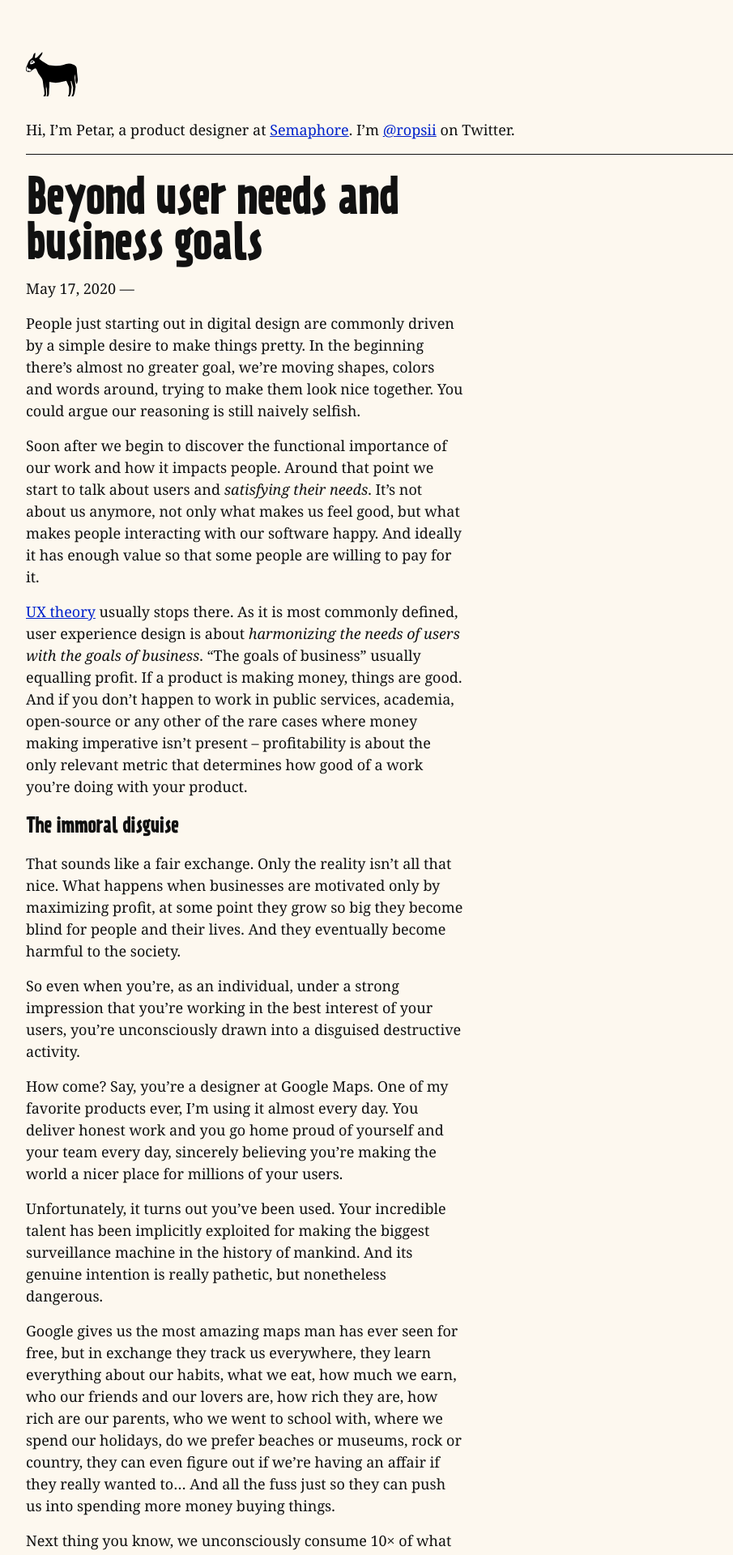
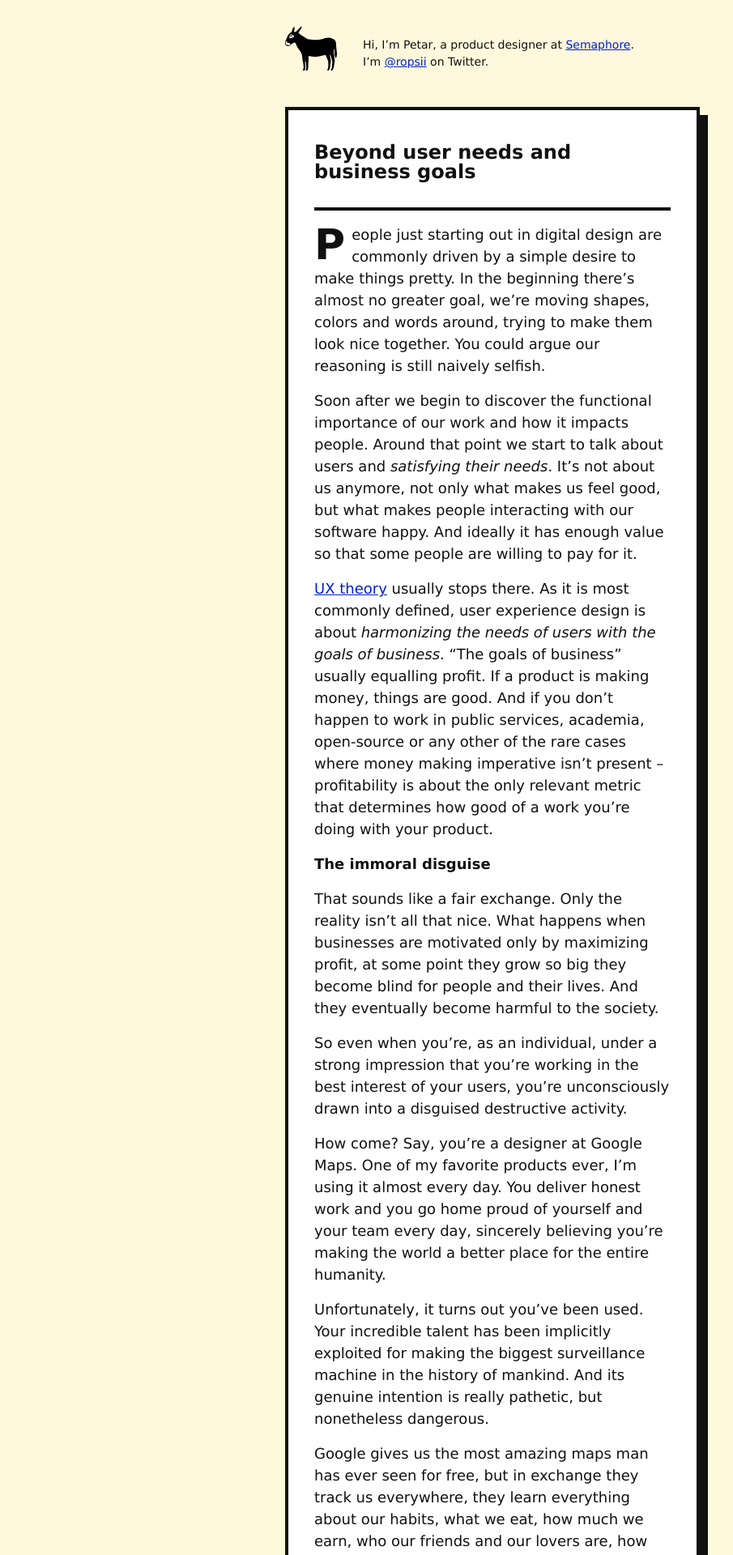
Before and after one commit to ropsii/ropsii.github.io, a Jekyll site: the page built from _posts/2020-05-17-beyond-user-needs-and-business-goals.markdown, in a window 1280 px wide. Shown: the top 1920 px of the page at 81% size, without its empty margins (32-937 px from the left). Built offline with Jekyll 4.4.1, drawn with Linux system fonts in a browser that asks for light colours; some of the changed text lies outside the part shown.

Commit message:
update design

```diff
--- a/_includes/head.html
+++ b/_includes/head.html
@@ -10,15 +10,18 @@
 
 <body>
 
-    <div class="pa3 pa5-m">
+    <div class="pb5 ph3">
 
-        <header class="mb3">
-            <h1 class="normal mt0 mb3">
-                <a rel="author" href="{{ "/" | relative_url }}">
-                    <img src="{% link /assets/small-donkey.svg %}" alt="donkey" width="64">
-                </a>
-            </h1>
-            <p class="f5 f4-m mb0">Hi, I’m Petar, a product designer at <a
-                    href="https://semaphoreci.com">Semaphore</a>. I’m <a href="https://twitter.com/ropsii">@ropsii</a>
-                on Twitter.</p>
+        <header>
+            <div class="flex items-center mw6 center pv3 pv4-m">
+                <h1 class="flex-shrink-0 normal mt0 mb0 mr4">
+                    <a rel="author" href="{{ "/" | relative_url }}">
+                        <img src="{% link /assets/small-donkey.svg %}" alt="donkey" width="64">
+                    </a>
+                </h1>
+                <p class="f6 mb0">
+                    Hi, I’m Petar, a product designer at <a href="https://semaphoreci.com">Semaphore</a>.<br class="dn di-m">
+                    I’m <a href="https://twitter.com/ropsii">@ropsii</a> on Twitter.
+                </p>
+            </div>
         </header>
--- a/_layouts/post.html
+++ b/_layouts/post.html
@@ -3,26 +3,26 @@
 
 {%- include head.html -%}
 
-        <article class="bt pt3" itemscope itemtype="http://schema.org/BlogPosting">
+        <article class="mw6 center ba bw2 bg-white pa3 pa4-m" style="box-shadow: 10px 10px;" itemscope itemtype="http://schema.org/BlogPosting">
 
-            <div>
-                <h1 class="sans-serif f2 f1-m lh-solid mt2 mb3 mw6" itemprop="name headline">{{ page.title | escape }}</h1>
-                <p class="f5 f4-m mv3">
-                    <time datetime="{{ page.date | date_to_xmlschema }}" itemprop="datePublished">
-                        {%- assign date_format = site.date_format | default: "%B %-d, %Y" -%}
-                        {{ page.date | date: date_format }}
-                    </time> —
-                </p>
+            <div class="">
+                <h1 class="f3 lh-solid mt0 mt2-m mb3 pb3 pb4-m bb bw2" itemprop="name headline">{{ page.title | escape }}</h1>
 
-                <div class="f5 f4-m measure post-content" itemprop="articleBody">
+                <div class="f5 f4-m post-content" itemprop="articleBody">
                     {{ content }}
                 </div>
             </div>
 
-            <footer class="mt4 pt3 bt">
-                <div class="">
+            <footer class="mt4">
+                <div class="f6">
+                    <p class="b mb3">Published on
+                        <time datetime="{{ page.date | date_to_xmlschema }}" itemprop="datePublished">
+                            {%- assign date_format = site.date_format | default: "%B %-d, %Y" -%}
+                            {{ page.date | date: date_format }}.
+                        </time>
+                    </p>
                     <p class="mb0">Comment <a href="https://twitter.com/ropsii">@ropsii</a> on Twitter.</p>
-                    <p class="mb0">Find <a href="{{ "/" | relative_url }}">more articles</a> on homepage.</p>
+                    <p class="mb0">More 2-minute essays on <a href="{{ "/" | relative_url }}">homepage</a>.</p>
                     <p class="mb0">Get updates via <a href="{{ "/feed.xml" | relative_url }}">RSS Feed</a>.</p>
                 </div>
             </footer>
--- a/_posts/2020-05-17-beyond-user-needs-and-business-goals.markdown
+++ b/_posts/2020-05-17-beyond-user-needs-and-business-goals.markdown
@@ -19,7 +19,7 @@ That sounds like a fair exchange. Only the reality isn’t all that nice. What h
 
 So even when you’re, as an individual, under a strong impression that you’re working in the best interest of your users, you’re unconsciously drawn into a disguised destructive activity.
 
-How come? Say, you’re a designer at Google Maps. One of my favorite products ever, I’m using it almost every day. You deliver honest work and you go home proud of yourself and your team every day, sincerely believing you’re making the world a nicer place for millions of your users.
+How come? Say, you’re a designer at Google Maps. One of my favorite products ever, I’m using it almost every day. You deliver honest work and you go home proud of yourself and your team every day, sincerely believing you’re making the world a better place for the entire humanity.
 
 Unfortunately, it turns out you’ve been used. Your incredible talent has been implicitly exploited for making the biggest surveillance machine in the history of mankind. And its genuine intention is really pathetic, but nonetheless dangerous.
 
--- a/_sass/tachyons/_styles.scss
+++ b/_sass/tachyons/_styles.scss
@@ -13,31 +13,25 @@
 
 */
 
-@font-face {
-    font-family: 'Prater Sans Regular';
-    src:  url('pratersans-regular.woff2') format('woff2'),
-          url('pratersans-regular.woff') format('woff');
-    font-weight: 400;
-    font-style: normal;
-    font-display: swap;
-}
-
 
 body {
-    font-family: $serif;
+    font-family: $sans-serif;
     line-height: $line-height-copy;
     font-size: $font-size-5;
     color: $near-black;
-    background-color: #fdf8ef;
-    min-height: 100%;
+    background: cornsilk;
 }
 
 a {
     color: $link-color;
 }
 
+a:hover {
+    text-decoration: none;
+}
+
 a:focus {
-    outline: 3px solid $gold;
+    outline: 3px solid $link-color;
 }
 
 hr {
@@ -61,9 +55,17 @@ pre,table,fieldset,hr {
     margin-bottom: 1rem;
 }
 
+.post-content p:first-child::first-letter {
+    float: left;
+    display: block;
+    font-weight: bold;
+    font-size: 52px;
+    line-height: 1;
+    margin-right: 8px;
+}
+
 .post-content h2 {
-    font-size: $font-size-3;
-    font-family: $sans-serif;
+    font-size: $font-size-4;
 }
 
 .post-content h3 {
--- a/_sass/tachyons/_variables.scss
+++ b/_sass/tachyons/_variables.scss
@@ -1,7 +1,7 @@
 
 // Converted Variables
 
-$sans-serif: 'prater sans regular', sans-serif;
+$sans-serif: verdana, sans-serif;
 $serif: georgia, serif !default;
 $code: SFMono-Regular, Consolas, Liberation Mono, Menlo, monospace !default;
 $font-size-headline: 5rem !default;
@@ -63,7 +63,7 @@ $border-width-2: .25rem !default;
 $border-width-3: .5rem !default;
 $border-width-4: 1rem !default;
 $border-width-5: 2rem !default;
-$box-shadow-1: 0px 2px 4px 1px rgba( 0, 0, 0, 0.1 ) !default;
+$box-shadow-1: 0px 0px 0px 10px rgba(0, 0, 0, 0.3), 0px 0px 0px 20px rgba(0, 0, 0, 0.2), 0px 0px 0px 30px rgba(0, 0, 0, 0.1) !default;
 $box-shadow-2: 0px 0px 8px 2px rgba( 0, 0, 0, 0.2 ) !default;
 $box-shadow-3: 2px 2px 4px 2px rgba( 0, 0, 0, 0.2 ) !default;
 $box-shadow-4: 2px 2px 8px 0px rgba( 0, 0, 0, 0.2 ) !default;
```
Also changed, not shown: _drafts/how-to-give-design-feedback.markdown (deleted, +0 -11 lines), _drafts/productivity-hoax.markdown (added, +13 -0 lines), _layouts/home.html (+6 -4 lines), assets/PraterSans-Regular.woff (deleted), assets/PraterSans-Regular.woff2 (deleted).
